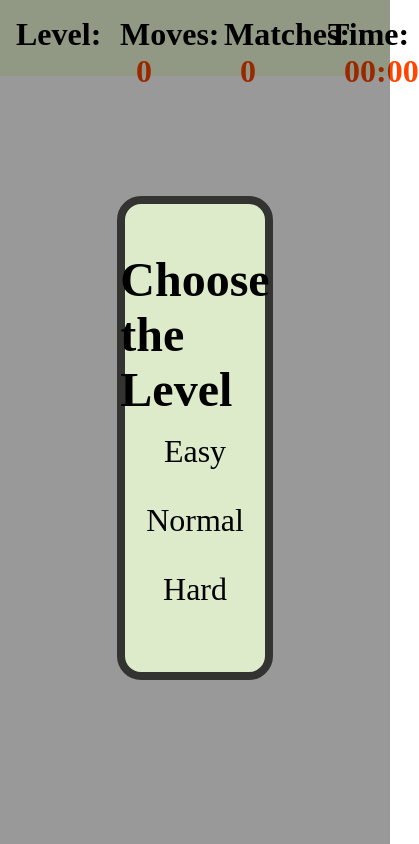
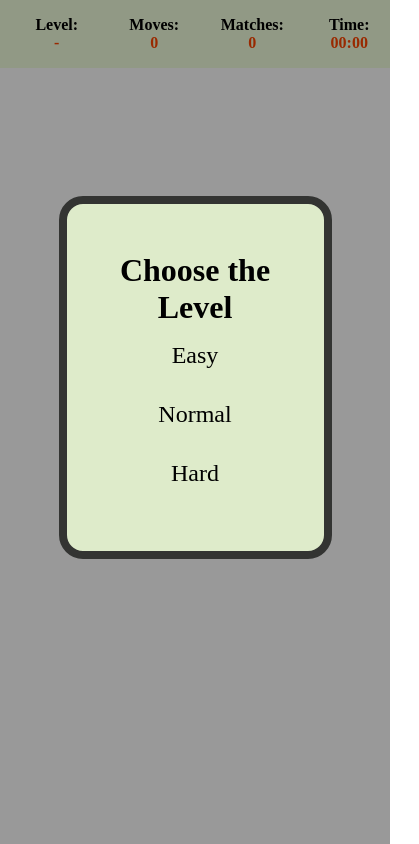
Before and after one commit to Pass80/Memory-game, a plain HTML site: page index.html in a window 390 px wide. Shown: the whole page, 419 px wide, since content can reach past the window. Drawn offline with Linux system fonts and the light colour scheme.

Commit message:
adding media query to tablet and mobile screen sizes

```diff
--- a/assets/css/style.css
+++ b/assets/css/style.css
@@ -14,26 +14,30 @@ body {
 .sidebar {
     display: flex;
     justify-content: space-between;
+    flex-wrap: wrap;
     width: 100%;
-    height: 9vh;
     background-color: rgb(239, 255, 214, 0.8);
 }
 
 .sidebar h3 {
+    display: flex;
+    flex-wrap: wrap;
     font-size: 2rem;
     padding: 1rem 0 1rem 1rem;
     width: 20%;
+    justify-content: center;
 }
 
 .sidebar h3 span {
     display: inline-block;
-    width: 50%;
     padding-left: 1rem;
     color: orangered;
 }
 
 .container {
     width: 100%;
+    /* height: 80vh; */
+    padding: 2rem;
 }
 
 .easy {
@@ -51,7 +55,7 @@ body {
 
 .normal {
     display: none;
-    width: 50%;
+    width: 70%;
     flex-wrap: wrap;
     padding-top: 2rem;
     margin: 0 auto;
@@ -64,7 +68,7 @@ body {
 
 .hard {
     display: none;
-    width: 70%;
+    width: 100%;
     flex-wrap: wrap;
     padding-top: 1rem;
     margin: 0 auto;
@@ -89,6 +93,7 @@ body {
     background-color: rgb(0, 0, 0); /*Fallback color */
     background-color: rgba(0, 0, 0, 0.4);
 }
+
 .end-modal {
     display: none; /* Hidden by default */
     position: fixed;
@@ -115,6 +120,7 @@ body {
     border: 0.5rem solid rgba(51, 52, 50);
     border-radius: 1.5rem;
     width: 40%;
+    text-align: center;
 }
 
 .modal-content h3 {
@@ -156,20 +162,93 @@ body {
     color: orangered;
 }
 
-#time {
+/* #time {
     display: inline-block;
     width: 50%;
-}
+} */
 
 footer {
     display: flex;
     justify-content: center;
-    height: 10vh;
+    /* background-color: aqua; */
 }
+
 footer a {
-    margin-top: 3rem;
+    margin-top: 1rem;
     text-decoration: none;
     font-size: 1rem;
     color: white;
     bottom: 0;
 }
+
+@media only screen and (max-width: 1090px) {
+    .sidebar {
+        justify-content: space-around;
+    }
+    .sidebar h3 {
+        flex-direction: column;
+        text-align: center;
+    }
+    .sidebar h3 span {
+        padding-left: 0;
+    }
+    .modal-content,
+    .endmodal-content {
+        margin: 6rem auto;
+        padding: 3rem;
+        width: 60%;
+    }
+    .modal-content h3 {
+        font-size: 2rem;
+    }
+
+    .modal-content p,
+    .endmodal-content p {
+        font-size: 1.5rem;
+    }
+    .statistics {
+        width: 100%;
+    }
+
+    .modal-content p:hover,
+    .endmodal-content p:hover {
+        font-size: 1.5rem;
+        padding: 1rem;
+    }
+}
+
+@media only screen and (max-width: 700px) {
+    .sidebar h3 {
+        flex-direction: column;
+        text-align: center;
+        font-size: 1rem;
+    }
+    .sidebar h3 span {
+        padding-left: 0;
+    }
+    .modal-content,
+    .endmodal-content {
+        margin: 6rem auto;
+        padding: 3rem;
+        width: 70%;
+        /* height: 10rem; */
+    }
+    .modal-content h3 {
+        font-size: 2rem;
+    }
+
+    .modal-content p,
+    .endmodal-content p {
+        font-size: 1.5rem;
+    }
+    .statistics {
+        flex-direction: column;
+        align-items: center;
+        text-align: left;
+    }
+    .modal-content p:hover,
+    .endmodal-content p:hover {
+        font-size: 1.5rem;
+        padding: 1rem;
+    }
+}
--- a/index.html
+++ b/index.html
@@ -34,15 +34,18 @@
         </div>
         <header>
             <div class="sidebar">
-                <h3>Level:<span id="level"></span></h3>
+                <h3>Level:<span id="level">-</span></h3>
                 <h3>Moves:<span id="move">0</span></h3>
                 <h3>Matches:<span id="result">0</span></h3>
                 <h3>Time:<span id="time">00:00</span></h3>
             </div>
         </header>
-        <div class="container">
-            <div id="grid"></div>
-        </div>
+        <main>
+            <div class="container">
+                <div id="grid"></div>
+            </div>
+        </main>
+
         <footer>
             <a href="https://www.vecteezy.com/" target="_blank">Vecteezy.com</a>
         </footer>
--- a/main.js
+++ b/main.js
@@ -115,7 +115,7 @@ const selectLvl = () => {
     while (gridDisplay.firstChild) {
         gridDisplay.removeChild(gridDisplay.firstChild);
     }
-    showLvl.innerHTML = '';
+    showLvl.innerHTML = '-';
     moves.innerHTML = 0;
     results.innerHTML = 0;
     timerRef.innerHTML = '00:00';
```
